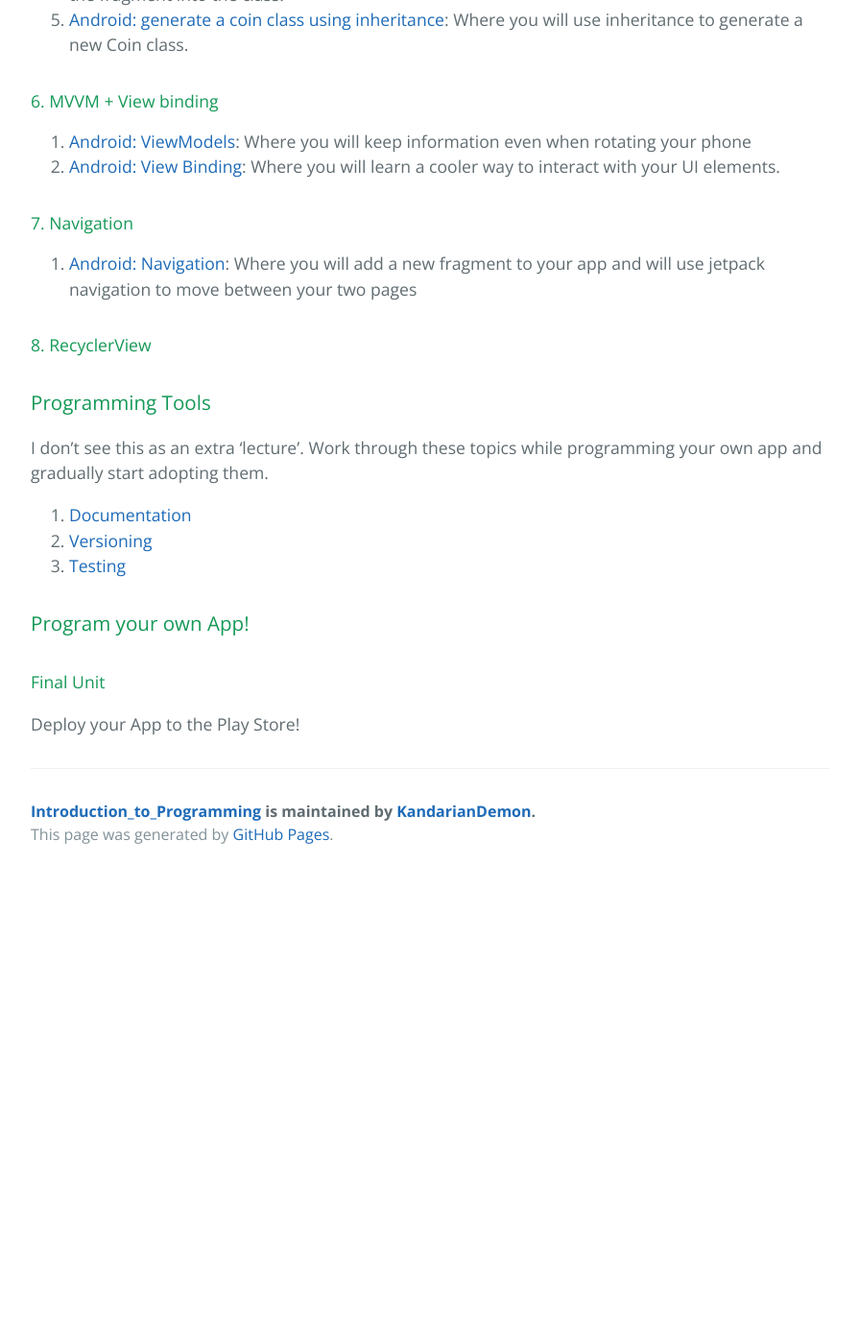
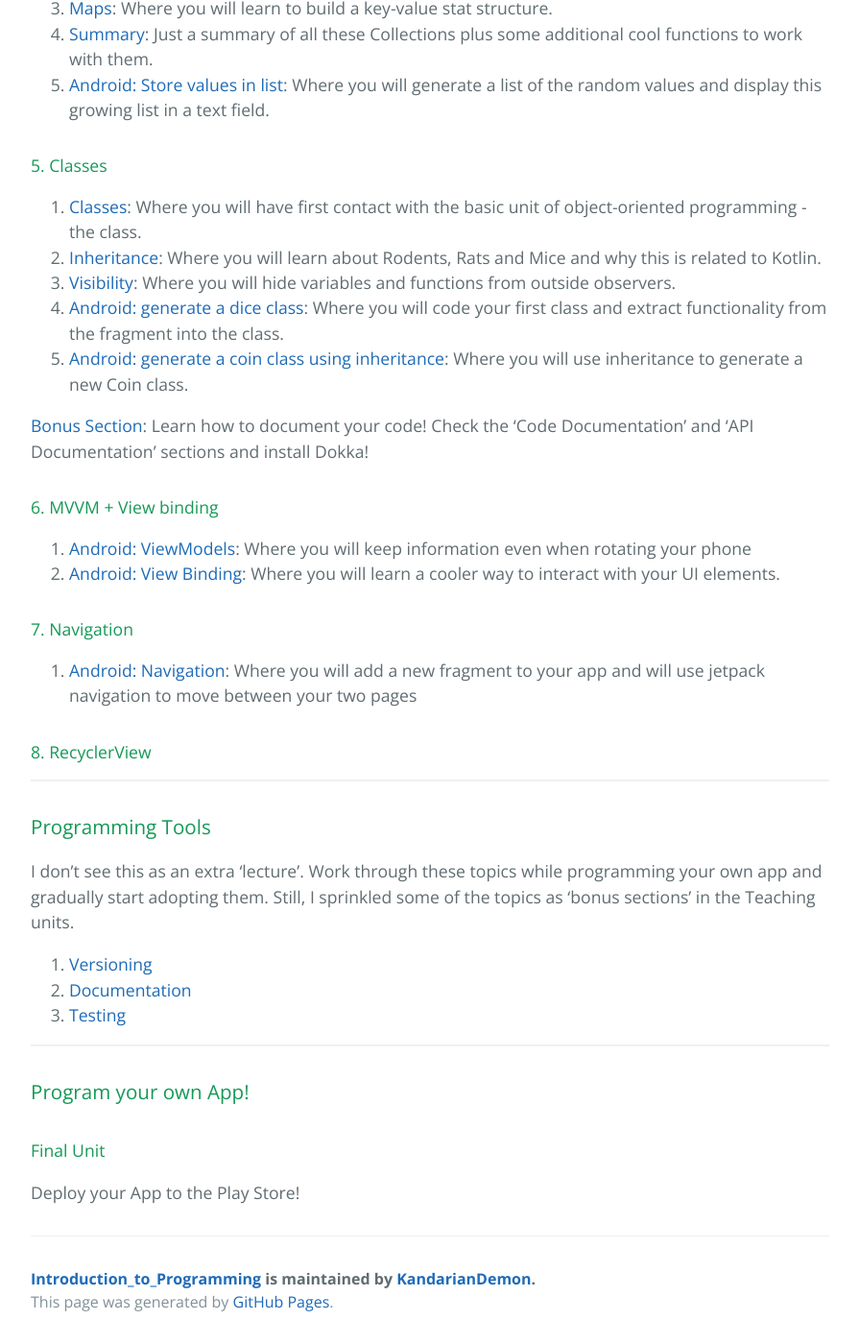
Before and after one commit to KandarianDemon/Introduction_to_Programming, a Jekyll site: the page built from README.md, in a window 1280 px wide and 1400 px high, scrolled down 3344 px. Shown: the whole window at 96% size, without its empty margins (192-1087 px from the left). Built offline with Jekyll 4.4.1, drawn with Linux system fonts in a browser that asks for light colours; our own code applies the rules of GitHub Pages for plain Markdown files; the repository's description, which GitHub fills in, is left out; before the commit the page ends 4257 px from its top, so only the background shows below that; some of the changed text lies outside the part shown.

Commit message:
introduce bonus sections

```diff
--- a/README.md
+++ b/README.md
@@ -1,4 +1,14 @@
 ## An introductory course to programming (not only) for Biologists
+
+### Content
+
+[What is this course about?](#overview)
+
+[Learn Kotlin and Android Programming](#teaching-units)
+
+[Use up-to-date programming Tools](#programming-tools)
+
+[Program your own app (and deploy it to the Play Store)](#program-your-own-app)
 
 ### Overview
 
@@ -55,10 +65,14 @@ Programming Tools
 4. [Data Types](./VariablesAndDataTypes/datatypes.md): Where you store different things in variables.
 5. [Android: Your First Program](./DiceApp/emptyproject.md): Where you will generate your first Android program!
 
+[Bonus Section](./ProgrammingTools/git.md): Get a first idea about versioning (whoa, what's that???) by working through the Theory section.
+
 #### 2. Functions
 6. [Functions](./Functions/functions.md): Where you will give parts of your code a name to execute from everywhere in your code.
 7. [Android: Change Text](./DiceApp/changetext.md): Where you will change the text of a TextView programmatically.
-8. [Android: Add a Button](./DiceApp/addbutton.md): Wehre you will add a Button which changes it text when clicked.
+8. [Android: Add a Button](./DiceApp/addbutton.md): Where you will add a Button which changes it text when clicked.
+
+[Bonus Section](./ProgrammingTools/git.md): Put all your App code into a repository by following the first action point.
 
 #### 3. Control statements
 9. [if Statements (and Booleans)](./ControlStatements/ifstatements.md): Where you will learn how to test for conditions and then conditionally execute code.
@@ -80,6 +94,8 @@ Programming Tools
 21. [Android: generate a dice class](./DiceApp/classes.md): Where you will code your first class and extract functionality from the fragment into the class.
 22. [Android: generate a coin class using inheritance](./DiceApp/inheritance.md): Where you will use inheritance to generate a new Coin class.
 
+[Bonus Section](./ProgrammingTools/documentation.md): Learn how to document your code! Check the 'Code Documentation' and 'API Documentation' sections and install Dokka!
+
 #### 6. MVVM + View binding
 
 23. [Android: ViewModels](DiceApp/viewmodel.md): Where you will keep information even when rotating your phone
@@ -93,14 +109,17 @@ Programming Tools
 
 #### 8. RecyclerView
 
+---
 
 ### Programming Tools
 
-I don't see this as an extra 'lecture'. Work through these topics while programming your own app and gradually start adopting them.
+I don't see this as an extra 'lecture'. Work through these topics while programming your own app and gradually start adopting them. Still, I sprinkled some of the topics as 'bonus sections' in the Teaching units.
 
-1. [Documentation](./ProgrammingTools/documentation.md)
-2. [Versioning](./ProgrammingTools/git.md)
+1. [Versioning](./ProgrammingTools/git.md)
+2. [Documentation](./ProgrammingTools/documentation.md)
 3. [Testing](./ProgrammingTools/testing.md)
+
+---
 
 ### Program your own App!
 
```
Also changed, not shown: ProgrammingTools/git.md (+6 -2 lines).
